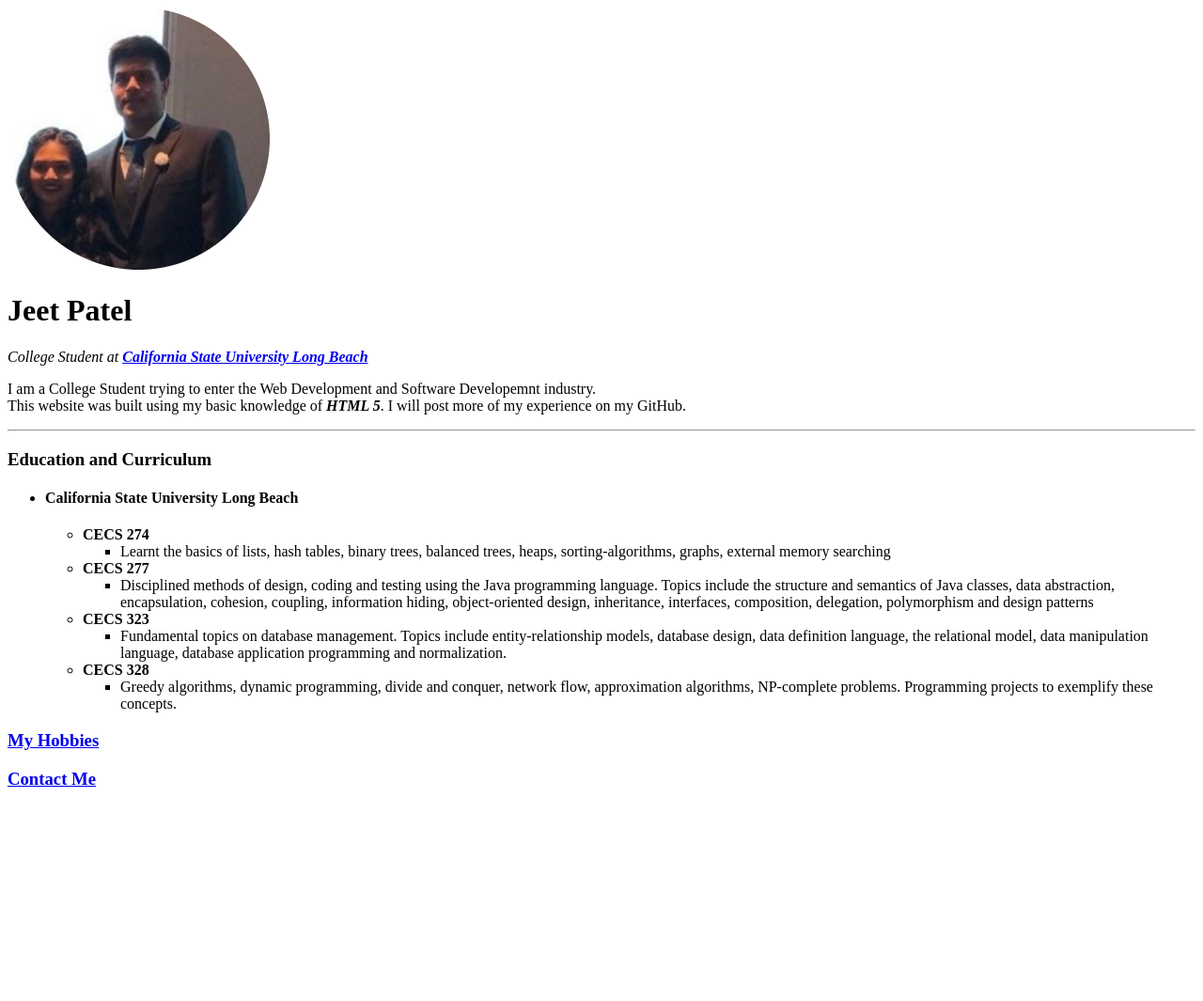
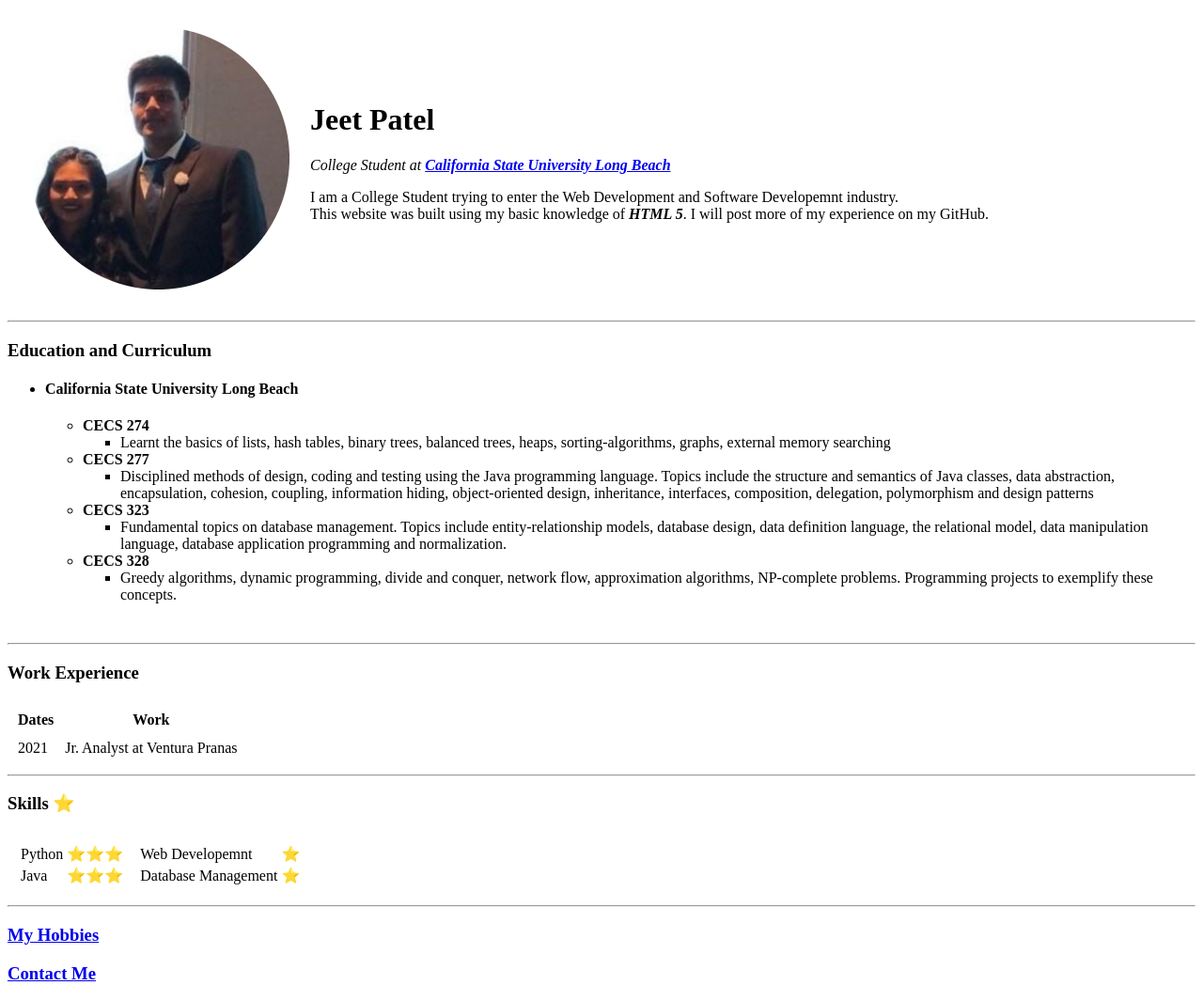
Before and after one commit to Jeetp0619/PersonalWebsite, a plain HTML site: page index.html in a window 1280 px wide. Shown: the whole page at 94% size. Before the commit the page ends 858 px from the top, so only its background shows below. Drawn offline with Linux system fonts and the light colour scheme.

Commit message:
Added new features to index and contact.html

```diff
--- a/index.html
+++ b/index.html
@@ -7,17 +7,22 @@
 </head>
 
 <body>
-    <img src="jeet-modified.png" alt="jeet profile picture">
+    <table cellspacing="20 ">
+        <tr>
+            <td><img src="jeet-modified.png" alt="jeet profile picture"></td>
+            <td>
                 <h1> Jeet Patel </h1>
-    <p><em>College Student at <strong><a
-                    href="https://www.csulb.edu/college-of-engineering/computer-engineering-computer-science">California
-                    State University Long Beach</a></strong></em></p>
-
+                <p><em>College Student at <strong><a href="https://www.csulb.edu/college-of-engineering/computer-engineering-computer-science">
+                    California State University Long Beach</a></strong></em>
+                </p>
                 <p>
                     I am a College Student trying to enter the Web Development and Software Developemnt industry.<br>
                     This website was built using my basic knowledge of <em><strong>HTML 5</strong></em>.
                     I will post more of my experience on my GitHub.
                 </p>
+            </td>
+        </tr>
+    </table>
 
     <hr>
 
@@ -64,6 +69,54 @@
         </ul>
     </ul>
 
+    <br>
+<hr>
+    <h3>Work Experience</h3>
+    <table cellspacing="10">
+        <thead>
+            <tr>
+                <th> Dates </th>
+                <th> Work</th>
+
+            </tr>
+        </thead>
+        <tr>
+            <td>2021</td>
+            <td> Jr. Analyst at Ventura Pranas</td>
+        </tr>
+    </table>
+    <hr>
+    <h3> Skills ⭐</h3>
+    <table cellspacing="10">
+        <tr>
+            <td>
+                <table>
+                    <tr>
+                        <td> Python</td>
+                        <td>⭐⭐⭐</td></td>
+                    </tr>
+                    <tr>
+                        <td>Java</td>
+                        <td>⭐⭐⭐</td>
+                    </tr>
+                </table>
+            </td>
+            <td>
+                <table>
+                    <tr>
+                        <td> Web Developemnt</td>
+                        <td>⭐</td></td>
+                    </tr>
+                    <tr>
+                        <td>Database Management</td>
+                        <td>⭐</td>
+                    </tr>
+                </table>
+            </td>
+    </table>
+
+    <hr>
+
     <a href="hobbies.html"><h3>My Hobbies</h3></a>
     <a href="contact.html"><h3> Contact Me </h3></a>
 
```
Also changed, not shown: contact.html (+14 -0 lines). Lines whose indentation alone changed are shown as unchanged.
